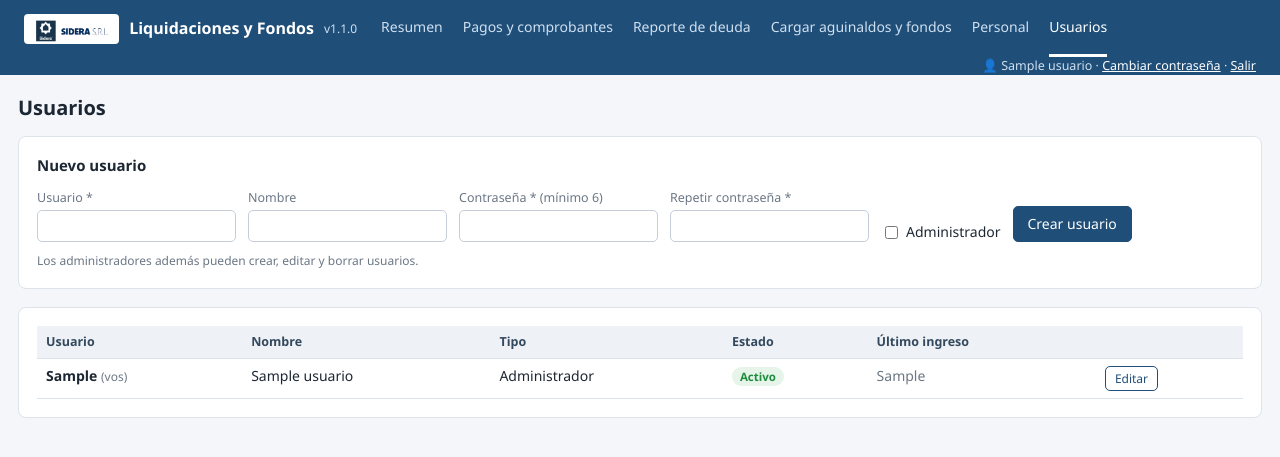
After one commit to nicolascorpo130-dotcom/liquidaciones-fondos, a Flask app: page /usuarios in a window 1280 px wide. The commit adds this page. Shown: the top 457 px of the page. Run offline with Flask 3, Linux system fonts and the light colour scheme; the visitor is signed in with stand-in values (Sample User, id 1); tables that the repository leaves empty hold one stand-in row (values such as "Sample post").

Commit message:
v1.1.0: ingreso con usuario y contraseña
Login obligatorio, primer usuario administrador, pestaña Usuarios para
altas/bajas/permisos/blanqueo de contraseña y cambio de contraseña propia.
Contraseñas con hash; clave de sesión aleatoria guardada en la base.

Co-Authored-By: Claude Opus 5.5 (1M context) <noreply@anthropic.com>
Claude-Session: https://claude.ai/code/session_01CydKX6caDgCuMCmeuZCqbg

```diff
--- a/app.py
+++ b/app.py
@@ -3,21 +3,24 @@ Ejecutar:  python app.py   y abrir http://127.0.0.1:5002
 """
 import io
 import os
+import secrets
 import threading
 import uuid
 import webbrowser
 from collections import defaultdict
 from datetime import date, datetime
 
-from flask import Flask, abort, flash, redirect, render_template, request, send_file, send_from_directory, url_for
+from flask import (Flask, abort, flash, g, redirect, render_template, request, send_file, send_from_directory, session,
+                   url_for)
 from openpyxl import Workbook
 from openpyxl.styles import Font, PatternFill
 from openpyxl.utils import get_column_letter
+from werkzeug.security import check_password_hash, generate_password_hash
 from werkzeug.utils import secure_filename
 
 import db
 
-VERSION = "1.0.0"
+VERSION = "1.1.0"
 PUERTO = 5002
 EXTENSIONES = {".pdf", ".png", ".jpg", ".jpeg", ".webp"}
 
@@ -27,9 +30,161 @@ if db.vacia() and os.path.exists(os.path.join(db.BASE, "datos_iniciales.xlsx")):
     p, i = importar_excel.importar(os.path.join(db.BASE, "datos_iniciales.xlsx"))
     print(f"Primera vez: importadas {p} personas y {i} conceptos desde datos_iniciales.xlsx")
 
+if not db.get_config("secret_key"):
+    db.set_config("secret_key", secrets.token_hex(32))
+
 app = Flask(__name__)
-app.secret_key = "liquidaciones-y-fondos-local"
-app.config["MAX_CONTENT_LENGTH"] = 25 * 1024 * 1024
+app.secret_key = db.get_config("secret_key")
+app.config.update(MAX_CONTENT_LENGTH=25 * 1024 * 1024, SESSION_COOKIE_HTTPONLY=True, SESSION_COOKIE_SAMESITE="Lax")
+
+
+# ---------------------------------------------------------------- usuarios / ingreso
+LIBRES = {"login", "primer_usuario", "static"}
+
+
+@app.before_request
+def exigir_ingreso():
+    g.usuario = None
+    if not db.hay_usuarios():
+        if request.endpoint not in ("primer_usuario", "static"):
+            return redirect(url_for("primer_usuario"))
+        return None
+    uid = session.get("uid")
+    if uid:
+        with db.conn() as c:
+            g.usuario = c.execute("SELECT * FROM usuarios WHERE id=? AND activo=1", (uid,)).fetchone()
+        if not g.usuario:
+            session.clear()
+    if not g.usuario and request.endpoint not in LIBRES:
+        return redirect(url_for("login", next=request.full_path if request.method == "GET" else None))
+    return None
+
+
+def solo_admin():
+    if not g.usuario or not g.usuario["es_admin"]:
+        abort(403)
+
+
+def _clave_valida(clave, repetida):
+    if len(clave) < 6:
+        flash("La contraseña tiene que tener al menos 6 caracteres.", "error")
+        return False
+    if clave != repetida:
+        flash("Las contraseñas no coinciden.", "error")
+        return False
+    return True
+
+
+@app.route("/primer-usuario", methods=["GET", "POST"])
+def primer_usuario():
+    if db.hay_usuarios():
+        return redirect(url_for("login"))
+    if request.method == "POST":
+        f = request.form
+        usuario = f.get("usuario", "").strip().lower()
+        if not usuario:
+            flash("Falta el nombre de usuario.", "error")
+        elif _clave_valida(f.get("clave", ""), f.get("clave2", "")):
+            with db.conn() as c:
+                uid = c.execute("INSERT INTO usuarios (usuario, nombre, clave, es_admin) VALUES (?,?,?,1)",
+                                (usuario, f.get("nombre", "").strip() or None,
+                                 generate_password_hash(f["clave"]))).lastrowid
+            session.clear()
+            session["uid"] = uid
+            flash("Usuario administrador creado. Desde Usuarios podés dar de alta a los demás.", "ok")
+            return redirect(url_for("resumen"))
+    return render_template("login.html", primer=True)
+
+
+@app.route("/login", methods=["GET", "POST"])
+def login():
+    if request.method == "POST":
+        with db.conn() as c:
+            u = c.execute("SELECT * FROM usuarios WHERE usuario=? AND activo=1",
+                          (request.form.get("usuario", "").strip(),)).fetchone()
+            if u and check_password_hash(u["clave"], request.form.get("clave", "")):
+                c.execute("UPDATE usuarios SET ultimo_ingreso=? WHERE id=?",
+                          (datetime.now().strftime("%Y-%m-%d %H:%M"), u["id"]))
+                session.clear()
+                session["uid"] = u["id"]
+                return _volver("resumen")
+        flash("Usuario o contraseña incorrectos.", "error")
+    return render_template("login.html", primer=False, next=request.args.get("next", ""))
+
+
+@app.route("/salir")
+def salir():
+    session.clear()
+    return redirect(url_for("login"))
+
+
+@app.route("/usuarios")
+def usuarios():
+    solo_admin()
+    with db.conn() as c:
+        lista = c.execute("SELECT * FROM usuarios ORDER BY activo DESC, usuario").fetchall()
+    return render_template("usuarios.html", lista=lista)
+
+
+@app.post("/usuarios/guardar")
+def usuario_guardar():
+    solo_admin()
+    f = request.form
+    uid = f.get("id")
+    usuario = f.get("usuario", "").strip().lower()
+    es_admin = 1 if f.get("es_admin") else 0
+    activo = 1 if f.get("activo") or not uid else 0
+    if not usuario:
+        flash("Falta el nombre de usuario.", "error")
+        return redirect(url_for("usuarios"))
+    if int(uid or 0) == g.usuario["id"] and (not es_admin or not activo):
+        flash("No podés quitarte a vos mismo el permiso de administrador ni desactivarte.", "error")
+        return redirect(url_for("usuarios"))
+    clave = f.get("clave", "")
+    if (clave or not uid) and not _clave_valida(clave, f.get("clave2", "")):
+        return redirect(url_for("usuarios"))
+    with db.conn() as c:
+        otro = c.execute("SELECT id FROM usuarios WHERE usuario=? AND id<>?", (usuario, uid or 0)).fetchone()
+        if otro:
+            flash(f"Ya existe el usuario {usuario}.", "error")
+            return redirect(url_for("usuarios"))
+        if uid:
+            c.execute("UPDATE usuarios SET usuario=?, nombre=?, es_admin=?, activo=? WHERE id=?",
+                      (usuario, f.get("nombre", "").strip() or None, es_admin, activo, uid))
+            if clave:
+                c.execute("UPDATE usuarios SET clave=? WHERE id=?", (generate_password_hash(clave), uid))
+            flash(f"Usuario {usuario} actualizado.", "ok")
+        else:
+            c.execute("INSERT INTO usuarios (usuario, nombre, clave, es_admin) VALUES (?,?,?,?)",
+                      (usuario, f.get("nombre", "").strip() or None, generate_password_hash(clave), es_admin))
+            flash(f"Usuario {usuario} creado.", "ok")
+    return redirect(url_for("usuarios"))
+
+
+@app.post("/usuarios/<int:uid>/borrar")
+def usuario_borrar(uid):
+    solo_admin()
+    if uid == g.usuario["id"]:
+        flash("No podés borrar tu propio usuario.", "error")
+    else:
+        with db.conn() as c:
+            c.execute("DELETE FROM usuarios WHERE id=?", (uid,))
+        flash("Usuario eliminado.", "ok")
+    return redirect(url_for("usuarios"))
+
+
+@app.route("/mi-clave", methods=["GET", "POST"])
+def mi_clave():
+    if request.method == "POST":
+        f = request.form
+        if not check_password_hash(g.usuario["clave"], f.get("actual", "")):
+            flash("La contraseña actual no es correcta.", "error")
+        elif _clave_valida(f.get("clave", ""), f.get("clave2", "")):
+            with db.conn() as c:
+                c.execute("UPDATE usuarios SET clave=? WHERE id=?", (generate_password_hash(f["clave"]), g.usuario["id"]))
+            flash("Contraseña cambiada.", "ok")
+            return redirect(url_for("resumen"))
+    return render_template("mi_clave.html")
 
 
 # ---------------------------------------------------------------- formato
@@ -53,7 +208,7 @@ def fecha(v):
 
 @app.context_processor
 def globales():
-    return {"TIPOS": db.TIPOS, "TIPOS_CORTO": db.TIPOS_CORTO, "TIPOS_NOMBRE": db.TIPOS_NOMBRE,
+    return {"usuario_actual": g.get("usuario"), "TIPOS": db.TIPOS, "TIPOS_CORTO": db.TIPOS_CORTO, "TIPOS_NOMBRE": db.TIPOS_NOMBRE,
             "version": VERSION, "hoy": date.today().isoformat()}
 
 
--- a/templates/base.html
+++ b/templates/base.html
@@ -12,6 +12,7 @@ header img{height:30px;background:#fff;border-radius:4px;padding:2px 6px}
 nav{display:flex;flex-wrap:wrap;align-items:center;flex:1 1 auto;min-width:0}
 nav a{color:#cfe0f1;text-decoration:none;margin-right:20px;padding:17px 0;border-bottom:3px solid transparent;white-space:nowrap}
 nav a.on,nav a:hover{color:#fff;border-color:#fff}
+header .cuenta{margin-left:auto;font-size:12.5px;color:#cfe0f1;white-space:nowrap}header .cuenta a{color:#fff}
 main{max-width:1600px;margin:18px auto;padding:0 18px}
 .card{background:var(--card);border:1px solid var(--bd);border-radius:8px;padding:18px;margin-bottom:18px}
 h1{font-size:20px;margin:0 0 14px}h2{font-size:15px;margin:0 0 12px}
@@ -65,6 +66,7 @@ table.grilla .chip.vacio{padding:5px 6px}
 <body>
 <header>
   <b><img src="{{ url_for('static', filename='logo_sidera.png') }}" alt="">Liquidaciones y Fondos <span style="font-weight:400;font-size:12px;color:#cfe0f1">v{{ version }}</span></b>
+  {% if usuario_actual %}
   <nav>
     {% set ep = request.endpoint %}
     <a href="/" class="{{ 'on' if ep=='resumen' }}">Resumen</a>
@@ -72,7 +74,10 @@ table.grilla .chip.vacio{padding:5px 6px}
     <a href="/deuda" class="{{ 'on' if ep=='deuda' }}">Reporte de deuda</a>
     <a href="/cargar" class="{{ 'on' if ep=='cargar' }}">Cargar aguinaldos y fondos</a>
     <a href="/personal" class="{{ 'on' if ep in ('personal','ficha') }}">Personal</a>
+    {% if usuario_actual.es_admin %}<a href="/usuarios" class="{{ 'on' if ep=='usuarios' }}">Usuarios</a>{% endif %}
   </nav>
+  <div class="cuenta">👤 {{ usuario_actual.nombre or usuario_actual.usuario }} · <a href="/mi-clave">Cambiar contraseña</a> · <a href="/salir">Salir</a></div>
+  {% endif %}
 </header>
 <main>
 {% with m = get_flashed_messages(with_categories=true) %}{% for cat, txt in m %}<div class="flash {{ cat }}">{{ txt }}</div>{% endfor %}{% endwith %}
--- /dev/null
+++ b/templates/usuarios.html
@@ -0,0 +1,56 @@
+{% extends "base.html" %}
+{% block cuerpo %}
+<h1>Usuarios</h1>
+<div class="card">
+  <h2>Nuevo usuario</h2>
+  <form class="fila" method="post" action="/usuarios/guardar">
+    <label>Usuario *<input name="usuario" required autocomplete="off"></label>
+    <label>Nombre<input name="nombre"></label>
+    <label>Contraseña * (mínimo 6)<input type="password" name="clave" required autocomplete="new-password"></label>
+    <label>Repetir contraseña *<input type="password" name="clave2" required autocomplete="new-password"></label>
+    <div class="checks"><label><input type="checkbox" name="es_admin" value="1"> Administrador</label></div>
+    <button>Crear usuario</button>
+  </form>
+  <p class="mut peq" style="margin:10px 0 0">Los administradores además pueden crear, editar y borrar usuarios.</p>
+</div>
+<div class="card">
+  <table class="ajustar">
+    <tr><th>Usuario</th><th>Nombre</th><th>Tipo</th><th>Estado</th><th>Último ingreso</th><th></th></tr>
+    {% for u in lista %}
+    <tr>
+      <td><b>{{ u.usuario }}</b>{% if u.id == usuario_actual.id %} <span class="mut peq">(vos)</span>{% endif %}</td>
+      <td>{{ u.nombre or '' }}</td>
+      <td>{{ 'Administrador' if u.es_admin else 'Usuario' }}</td>
+      <td><span class="tag {{ 't-PAGADO' if u.activo else 't-SIN' }}">{{ 'Activo' if u.activo else 'Desactivado' }}</span></td>
+      <td class="mut">{{ u.ultimo_ingreso or 'nunca' }}</td>
+      <td><button type="button" class="sec chico" onclick="editar(this)" data-id="{{ u.id }}" data-usuario="{{ u.usuario }}" data-nombre="{{ u.nombre or '' }}" data-admin="{{ u.es_admin }}" data-activo="{{ u.activo }}">Editar</button>
+        {% if u.id != usuario_actual.id %}<form method="post" action="/usuarios/{{ u.id }}/borrar" style="display:inline" onsubmit="return confirm('¿Borrar el usuario {{ u.usuario }}?')"><button class="rojo chico">Borrar</button></form>{% endif %}</td>
+    </tr>
+    {% endfor %}
+  </table>
+</div>
+
+<dialog id="dlg-usuario">
+<form method="post" action="/usuarios/guardar">
+  <h2 style="margin:0">Editar usuario</h2>
+  <input type="hidden" name="id">
+  <label>Usuario<input name="usuario" required></label>
+  <label>Nombre<input name="nombre"></label>
+  <label>Contraseña nueva (dejala vacía para no cambiarla)<input type="password" name="clave" autocomplete="new-password"></label>
+  <label>Repetir contraseña nueva<input type="password" name="clave2" autocomplete="new-password"></label>
+  <div class="checks"><label><input type="checkbox" name="es_admin" value="1"> Administrador</label><label><input type="checkbox" name="activo" value="1"> Activo (puede ingresar)</label></div>
+  <div class="acciones"><button type="button" class="sec" onclick="this.closest('dialog').close()">Cancelar</button><button>Guardar</button></div>
+</form>
+</dialog>
+{% endblock %}
+{% block js %}
+<script>
+function editar(b){
+  const d=b.dataset, dlg=document.getElementById('dlg-usuario'), f=dlg.querySelector('form').elements;
+  dlg.querySelector('form').reset();
+  f['id'].value=d.id; f.usuario.value=d.usuario; f.nombre.value=d.nombre;
+  f.es_admin.checked=d.admin==='1'; f.activo.checked=d.activo==='1';
+  dlg.showModal();
+}
+</script>
+{% endblock %}
```
Also changed, not shown: LEEME.txt (+7 -0 lines), db.py (+28 -0 lines), templates/login.html (added, +16 -0 lines), templates/mi_clave.html (added, +12 -0 lines).
